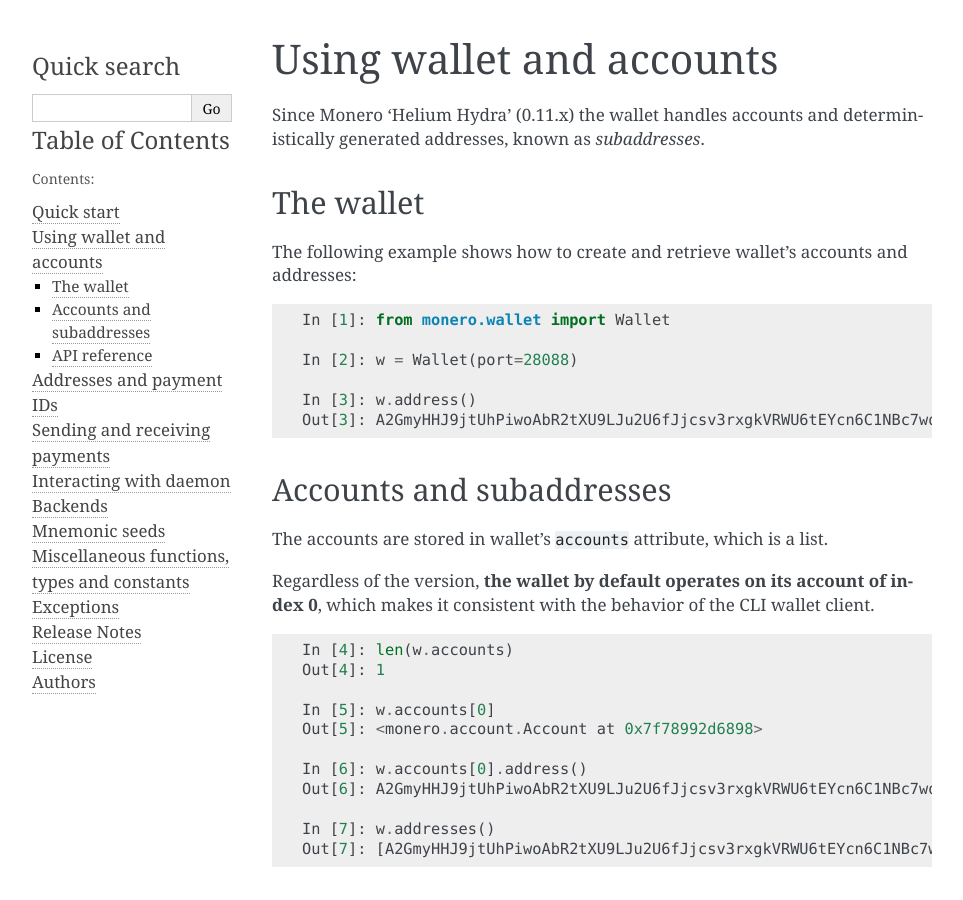
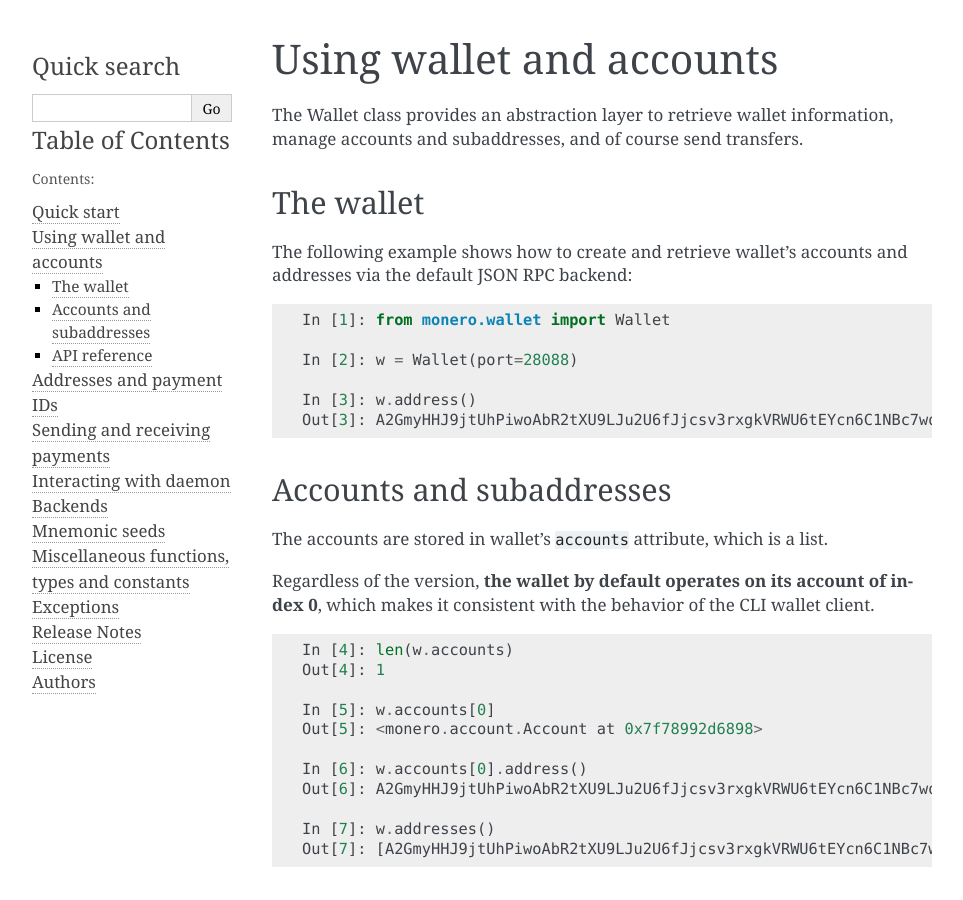
Before and after one commit to monero-ecosystem/monero-python, a Sphinx documentation site: the page built from docs/source/wallet.rst, in a window 1280 px wide and 900 px high. Shown: the whole window, without its empty margins (148-1111 px from the left). Built offline with Sphinx 7.4.7, drawn with Linux system fonts in a browser that asks for light colours.

Commit message:
Update docs on default backend shortcut

```diff
--- a/docs/source/daemon.rst
+++ b/docs/source/daemon.rst
@@ -1,8 +1,9 @@
 Interacting with daemon
 =======================
 
-The module offers an interface to interact with Monero daemon. For the time being, like with
-wallet, the only available method to connnect to a daemon is by JSON RPC commands. The initializer
+The module offers an interface to interact with Monero daemon. For the time being, the only
+available method to connnect to a daemon is by JSON RPC commands but the module allows for
+providing a :doc:`custom backend <backends>`. The initializer
 accepts keywords including, but not limited to, ``host``, ``port``, ``user``, and ``password``.
 
 .. code-block:: python
--- a/docs/source/wallet.rst
+++ b/docs/source/wallet.rst
@@ -1,14 +1,14 @@
 Using wallet and accounts
 =========================
 
-Since Monero 'Helium Hydra' (0.11.x) the wallet handles accounts and deterministically
-generated addresses, known as *subaddresses*.
+The Wallet class provides an abstraction layer to retrieve wallet information, manage accounts and
+subaddresses, and of course send transfers.
 
 The wallet
 ----------
 
 The following example shows how to create and retrieve wallet's accounts and
-addresses:
+addresses via the default JSON RPC backend:
 
 .. code-block:: python
 
```
Also changed, not shown: docs/source/backends.rst (+11 -2 lines), 2 other files.
